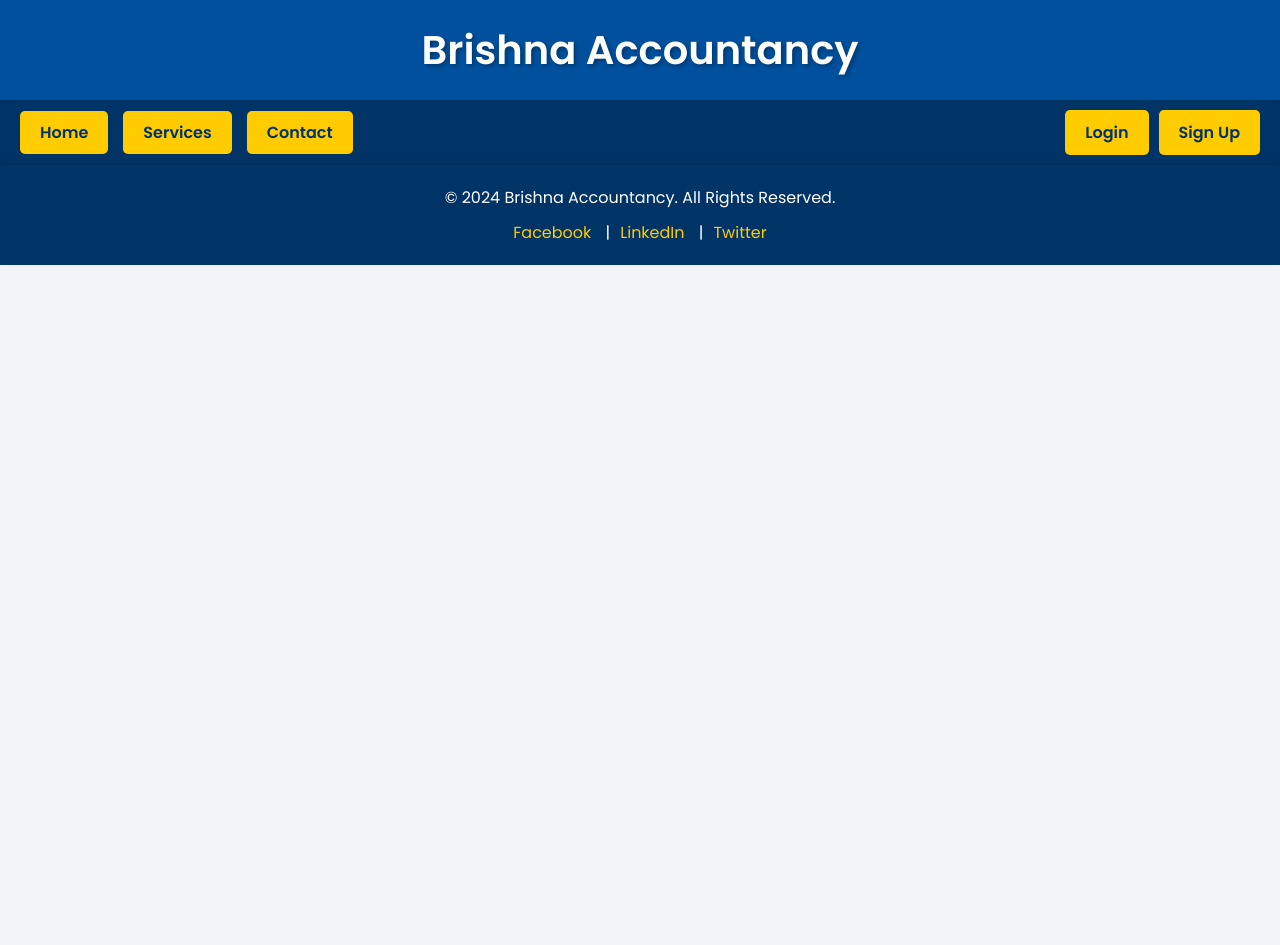
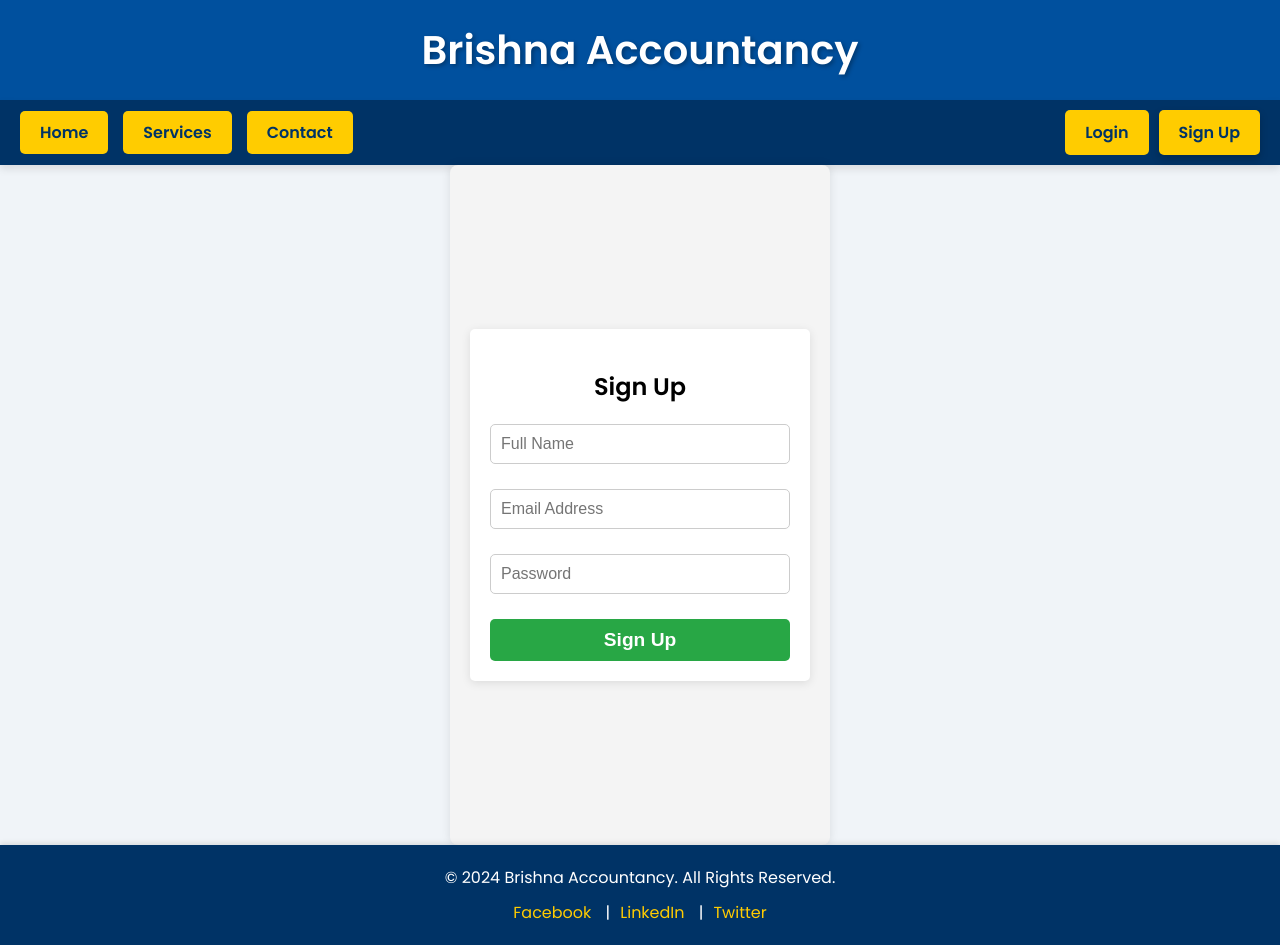
Before and after one commit to Abhyj1t/Brishna-Accountancy-, a React (Create React App) app in the folder frontend/: page /signup in a window 1280 px wide. Before the commit the page ends 800 px from the top, so only its background shows below. Built offline with nearby package versions, Linux system fonts and the light colour scheme.

Commit message:
signup and login page

```diff
--- a/frontend/src/App.js
+++ b/frontend/src/App.js
@@ -1,3 +1,4 @@
+// src/App.js
 import React from 'react';
 import './App.css';
 import Navbar from './components/Navbar';
@@ -5,11 +6,13 @@ import Footer from './components/Footer';  // Import the Footer component
 import { BrowserRouter as Router, Route, Routes } from 'react-router-dom';
 import Home from './components/Home';
 import Services from './components/Services';
-import Contact from './components/Contact'; // Ensure this is imported
+import Contact from './components/Contact';
 import Header from './components/Header';
 import TaxPreparation from './components/TaxPreparation';
 import Accounting from './components/Accounting';
 import BusinessConsulting from './components/BusinessConsulting';
+import Login from './components/Login'; // Import Login
+import Signup from './components/Signup'; // Import Signup
 
 function App() {
   return (
@@ -23,7 +26,9 @@ function App() {
           <Route path="/services/tax-preparation" element={<TaxPreparation />} />
           <Route path="/services/accounting" element={<Accounting />} />
           <Route path="/services/business-consulting" element={<BusinessConsulting />} />
-          <Route path="/contact" element={<Contact />} /> {/* Ensure this route is here */}
+          <Route path="/contact" element={<Contact />} />
+          <Route path="/login" element={<Login />} /> {/* Login route */}
+          <Route path="/signup" element={<Signup />} /> {/* Signup route */}
         </Routes>
         <Footer /> {/* Add the Footer component here */}
       </div>
--- /dev/null
+++ b/frontend/src/components/Login.css
@@ -0,0 +1,47 @@
+/* src/components/Login.css */
+
+.form-container {
+    display: flex;
+    justify-content: center;
+    align-items: center;
+    min-height: 80vh;
+  }
+
+  .login-form {
+    width: 300px;
+    padding: 20px;
+    border-radius: 5px;
+    box-shadow: 0 2px 10px rgba(0, 0, 0, 0.1);
+    background-color: #ffffff;
+  }
+
+  .login-form h2 {
+    text-align: center;
+    margin-bottom: 20px;
+  }
+
+  .form-group {
+    margin-bottom: 15px;
+  }
+
+  .form-group input {
+    width: 100%;
+    padding: 10px;
+    border-radius: 5px;
+    border: 1px solid #ccc;
+    box-sizing: border-box;
+  }
+
+  .submit-button {
+    width: 100%;
+    padding: 10px;
+    border-radius: 5px;
+    border: none;
+    background-color: #007bff;
+    color: white;
+    cursor: pointer;
+  }
+
+  .submit-button:hover {
+    background-color: #0056b3;
+  }
--- /dev/null
+++ b/frontend/src/components/Login.js
@@ -0,0 +1,51 @@
+// src/components/Login.js
+import React, { useState } from 'react';
+import './Login.css';
+
+const Login = () => {
+  const [formData, setFormData] = useState({
+    email: '',
+    password: '',
+  });
+
+  const handleChange = (e) => {
+    setFormData({ ...formData, [e.target.name]: e.target.value });
+  };
+
+  const handleSubmit = (e) => {
+    e.preventDefault();
+    // Add your login logic here, e.g., send the formData to the backend for authentication
+    console.log('Login data submitted:', formData);
+  };
+
+  return (
+    <div className="form-container">
+      <form onSubmit={handleSubmit} className="login-form">
+        <h2>Login</h2>
+        <div className="form-group">
+          <input
+            type="email"
+            name="email"
+            placeholder="Email Address"
+            value={formData.email}
+            onChange={handleChange}
+            required
+          />
+        </div>
+        <div className="form-group">
+          <input
+            type="password"
+            name="password"
+            placeholder="Password"
+            value={formData.password}
+            onChange={handleChange}
+            required
+          />
+        </div>
+        <button type="submit" className="submit-button">Login</button>
+      </form>
+    </div>
+  );
+};
+
+export default Login;
--- a/frontend/src/components/Navbar.js
+++ b/frontend/src/components/Navbar.js
@@ -9,10 +9,9 @@ const Navbar = () => {
       <ul className="navbar-center">
         <li>
           <NavLink
-            exact
+            exact="true" // Use exact="true" for React Router v6 and above
             to="/"
-            activeClassName="active-link"
-            className="nav-link"
+            className={({ isActive }) => (isActive ? "nav-link active-link" : "nav-link")}
           >
             Home
           </NavLink>
@@ -20,8 +19,7 @@ const Navbar = () => {
         <li>
           <NavLink
             to="/services"
-            activeClassName="active-link"
-            className="nav-link"
+            className={({ isActive }) => (isActive ? "nav-link active-link" : "nav-link")}
           >
             Services
           </NavLink>
@@ -29,8 +27,7 @@ const Navbar = () => {
         <li>
           <NavLink
             to="/contact"
-            activeClassName="active-link"
-            className="nav-link"
+            className={({ isActive }) => (isActive ? "nav-link active-link" : "nav-link")}
           >
             Contact
           </NavLink>
@@ -39,15 +36,13 @@ const Navbar = () => {
       <div className="navbar-right">
         <NavLink
           to="/login"
-          activeClassName="active-link"
-          className="login-link"
+          className={({ isActive }) => (isActive ? "login-link active-link" : "login-link")}
         >
           Login
         </NavLink>
         <NavLink
           to="/signup"
-          activeClassName="active-link"
-          className="signup-link"
+          className={({ isActive }) => (isActive ? "signup-link active-link" : "signup-link")}
         >
           Sign Up
         </NavLink>
--- /dev/null
+++ b/frontend/src/components/Signup.css
@@ -0,0 +1,47 @@
+/* src/components/Signup.css */
+
+.form-container {
+    display: flex;
+    justify-content: center;
+    align-items: center;
+    min-height: 80vh;
+  }
+
+  .signup-form {
+    width: 300px;
+    padding: 20px;
+    border-radius: 5px;
+    box-shadow: 0 2px 10px rgba(0, 0, 0, 0.1);
+    background-color: #ffffff;
+  }
+
+  .signup-form h2 {
+    text-align: center;
+    margin-bottom: 20px;
+  }
+
+  .form-group {
+    margin-bottom: 15px;
+  }
+
+  .form-group input {
+    width: 100%;
+    padding: 10px;
+    border-radius: 5px;
+    border: 1px solid #ccc;
+    box-sizing: border-box;
+  }
+
+  .submit-button {
+    width: 100%;
+    padding: 10px;
+    border-radius: 5px;
+    border: none;
+    background-color: #28a745;
+    color: white;
+    cursor: pointer;
+  }
+
+  .submit-button:hover {
+    background-color: #218838;
+  }
--- /dev/null
+++ b/frontend/src/components/Signup.js
@@ -0,0 +1,62 @@
+// src/components/Signup.js
+import React, { useState } from 'react';
+import './Signup.css';
+
+const Signup = () => {
+  const [formData, setFormData] = useState({
+    name: '',
+    email: '',
+    password: '',
+  });
+
+  const handleChange = (e) => {
+    setFormData({ ...formData, [e.target.name]: e.target.value });
+  };
+
+  const handleSubmit = (e) => {
+    e.preventDefault();
+    // Add your signup logic here, e.g., send the formData to the backend for registration
+    console.log('Signup data submitted:', formData);
+  };
+
+  return (
+    <div className="form-container">
+      <form onSubmit={handleSubmit} className="signup-form">
+        <h2>Sign Up</h2>
+        <div className="form-group">
+          <input
+            type="text"
+            name="name"
+            placeholder="Full Name"
+            value={formData.name}
+            onChange={handleChange}
+            required
+          />
+        </div>
+        <div className="form-group">
+          <input
+            type="email"
+            name="email"
+            placeholder="Email Address"
+            value={formData.email}
+            onChange={handleChange}
+            required
+          />
+        </div>
+        <div className="form-group">
+          <input
+            type="password"
+            name="password"
+            placeholder="Password"
+            value={formData.password}
+            onChange={handleChange}
+            required
+          />
+        </div>
+        <button type="submit" className="submit-button">Sign Up</button>
+      </form>
+    </div>
+  );
+};
+
+export default Signup;
```
